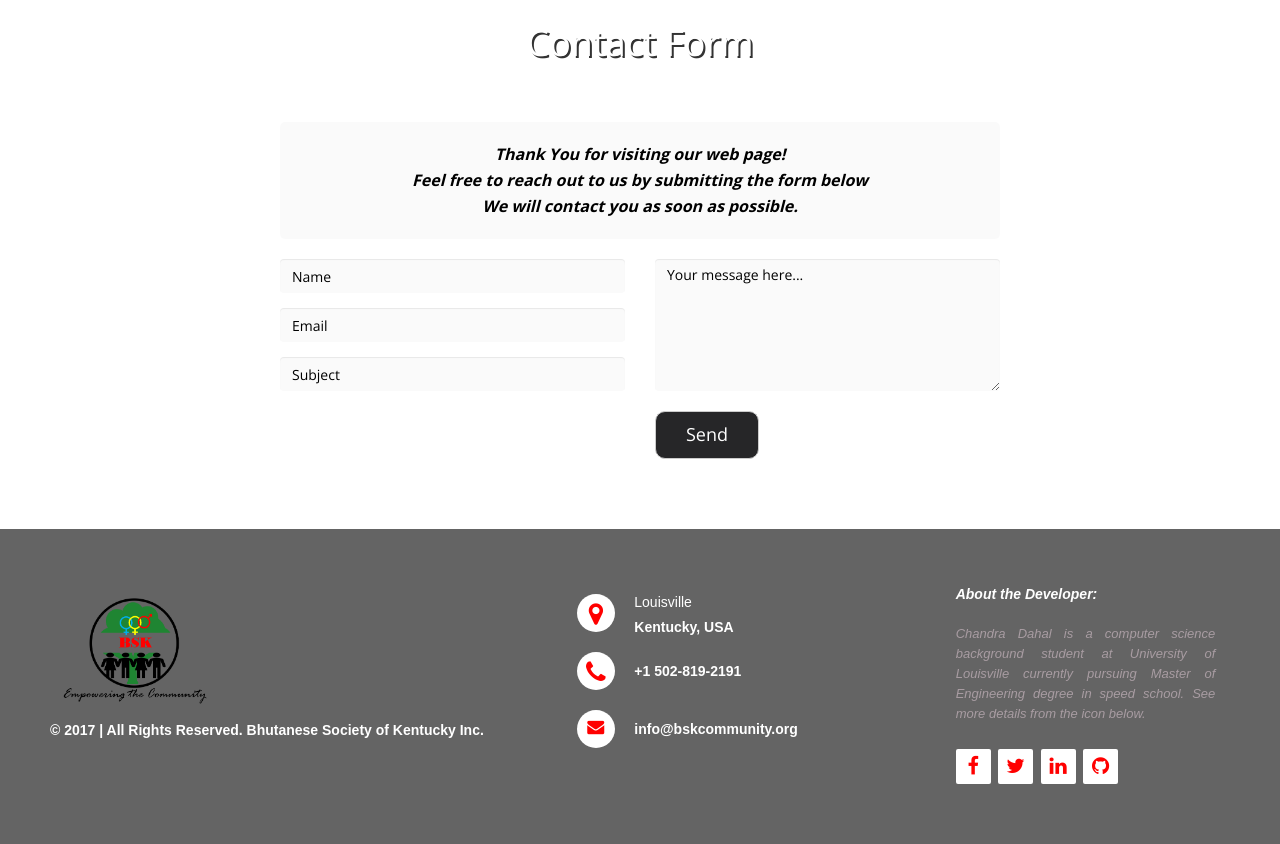
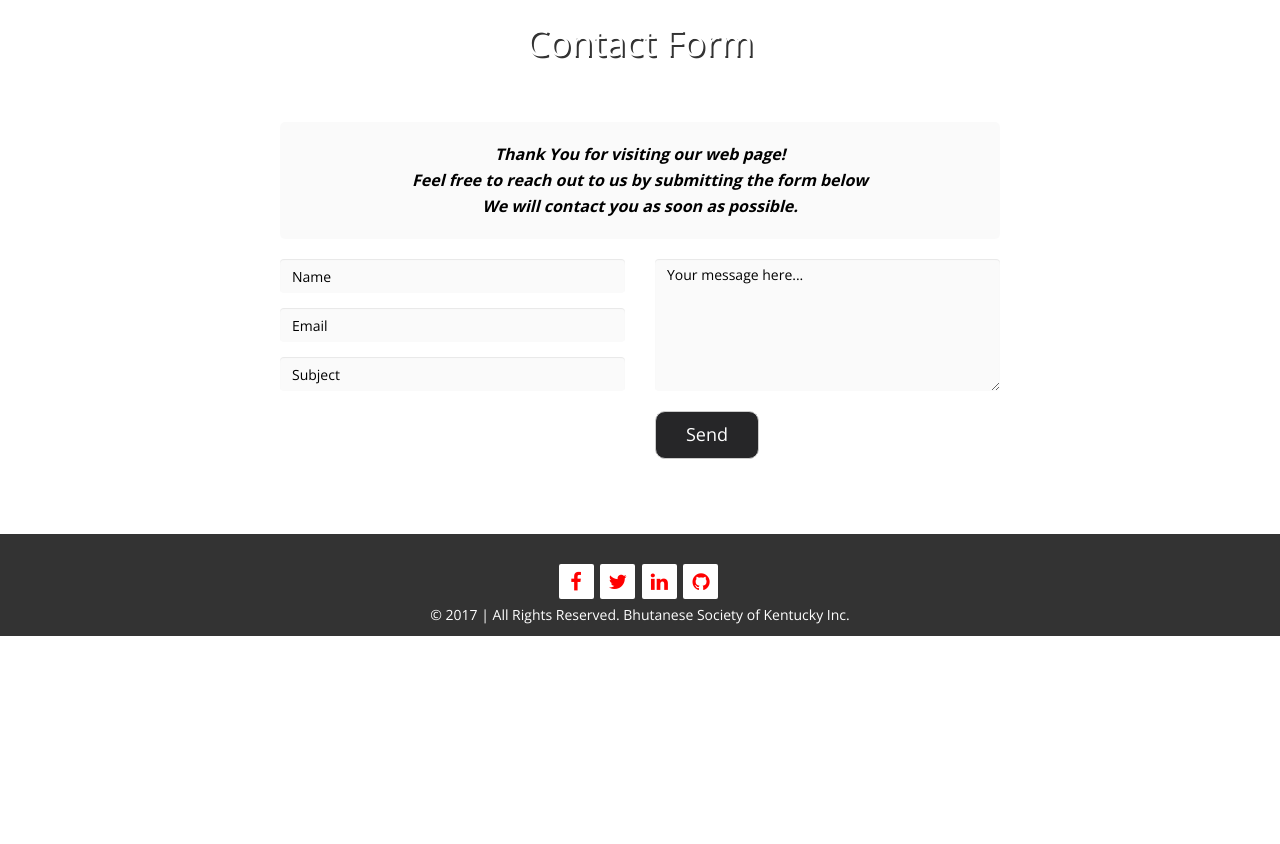
Before and after one commit to cdahal100/Code_Lousiville_Project, a plain HTML site: page index.html in a window 1280 px wide. Shown: the part 3641-4485 px from the top of the page. After the commit the page ends 4277 px from the top, so only its background shows below. Drawn offline with nearby package versions, Linux system fonts and the light colour scheme.

Commit message:
Footer Fix

```diff
--- a/css/desktop.css
+++ b/css/desktop.css
@@ -367,125 +367,17 @@ none repeat scroll 0 0;
     text-align: center;
 }
 
-/* Start Footer CSS */
-.footer-distributed{
- background-color: rgb(100, 100, 100);
- box-shadow: 0 1px 1px 0 rgba(0, 0, 0, 0.12);
- box-sizing: border-box;
- width: 100%;
- text-align: left;
- font: bold 16px sans-serif;
- padding: 55px 50px;
- margin-top: -5px;
+/*Footer*/
+.footer{
+  margin-top: auto;
 }
-
-.footer-distributed .footer-left,
-.footer-distributed .footer-center,
-.footer-distributed .footer-right{
- display: inline-block;
- vertical-align: top;
-}
-
-/* Footer left */
-.footer-distributed .footer-left{
- width: 43%;
-}
-.copyrights{
+.copyrights {
   color: white;
 }
-
-.footer-distributed .footer-left p a{
- color:  #ffffff;
- text-decoration: none;;
+.footer-icons {
+ margin-top: 20px;
 }
-
-.footer-distributed .footer-left p a:hover{
-  color: red;
-}
-
-.footer-distributed .footer-company-name{
- color:  #FFFF00;
- font-size: 14px;
- font-style: italic;
- font-weight: normal;
- margin-left: 2%;
-}
-
-/* Footer Center */
-.footer-distributed .footer-center{
- width: 33%;
-}
-
-.footer-distributed .footer-center i{
- background-color: #ffffff;
- color: #FF0000;
- font-size: 25px;
- width: 38px;
- height: 38px;
- border-radius: 50%;
- text-align: center;
- line-height: 42px;
- margin: 10px 15px;
- vertical-align: middle;
-}
-
-.footer-distributed .footer-center i.fa-envelope{
- font-size: 17px;
- line-height: 33px;
-}
-
-.footer-distributed .footer-center p{
- display: inline-block;
- color: #ffffff;
- vertical-align: middle;
- margin:0;
-}
-
-.footer-distributed .footer-center p span{
- display:block;
- font-weight: normal;
- font-size:14px;
- line-height:2;
-}
-
-.footer-distributed .footer-center p a{
- color:  #ffffff;
- text-decoration: none;;
-}
-
-.footer-distributed .footer-center p a:hover{
-  color: red;
-}
-
-/* Footer Right */
-.footer-distributed .footer-right{
- width: 22%;
-}
-
-.footer-distributed .footer-company-about{
- line-height: 20px;
- color: #a89ca2;
- font-size: 13px;
- font-style: italic;
- text-align: justify;
- text-justify: inter-word;
- font-weight: normal;
- margin: 0;
-}
-
-.footer-distributed .footer-company-about span{
- display: block;
- color:   #ffffff;
- font-size: 14px;
- font-weight: bold;
- margin-bottom: 20px;
-}
-
-.footer-distributed .footer-icons{
- margin-top: 25px;
-}
-
-.footer-distributed .footer-icons a{
+.footer-icons a{
  display: inline-block;
  width: 35px;
  height: 35px;
@@ -499,8 +391,7 @@ none repeat scroll 0 0;
  margin-right: 3px;
  margin-bottom: 5px;
 }
-
-.footer-distributed .footer-icons a:hover{
+.footer-icons a:hover{
   color:black;
 }
 
--- a/css/responsive.css
+++ b/css/responsive.css
@@ -136,6 +136,9 @@
 	.caption {
 		width: 60%;
 	}
+  .footer {
+		margin-bottom: 0;
+  }
 }
 
   /*    Wide Mobile Layout: 480px. */
@@ -230,3 +233,14 @@
           max-width: 32%;
   	}
   }
+
+  footer {
+    position: relative;
+    right: 0;
+    bottom: 0;
+    left: 0;
+    padding: 1rem;
+    background-color: #333;
+    text-align: center;
+    margin-top: 3%;
+  }
--- a/index.html
+++ b/index.html
@@ -218,39 +218,15 @@
 			</section>
 		</div>
 
-		<!--Footer Area-->
-		<footer class="footer-distributed">
-			<div class="footer-left">
-				<a href="index.html">
-				<img src="img/logo.png" alt="Logo" class="ImgLogo"></a>
-				<p class="copyrights"> &copy; 2017 | All Rights Reserved. Bhutanese Society of Kentucky Inc.</p>
-			</div>
-			<div class="footer-center">
-				<div>
-					<i class="fa fa-map-marker"></i>
-					<p><span>Louisville</span> Kentucky, USA</p>
-				</div>
-				<div>
-					<i class="fa fa-phone"></i>
-					<p>+1 502-819-2191</p>
-				</div>
-				<div>
-					<i class="fa fa-envelope"></i>
-					<p><a href="mailto:info@bskcommunity.org">info@bskcommunity.org</a></p>
-				</div>
-			</div>
-			<div class="footer-right">
-				<p class="footer-company-about">
-					<span>About the Developer:</span>
-					Chandra Dahal is a computer science background student at University of
-					Louisville currently pursuing Master of Engineering degree in speed school. See more details from the icon below.</p>
-					<div class="footer-icons">
-							<a href="https://www.facebook.com/chandra.dahal1"><i class="fa fa-facebook"></i></a>
-							<a href="https://twitter.com/dahal_chandra"><i class="fa fa-twitter"></i></a>
-							<a href="https://www.linkedin.com/in/chandradahal/"><i class="fa fa-linkedin"></i></a>
-							<a href="https://github.com/cdahal100"><i class="fa fa-github"></i></a>
-					</div>
-			</div>
+		<footer class="footer">
+			<div class="footer-icons">
+					<a href="https://www.facebook.com/chandra.dahal1"><i class="fa fa-facebook"></i></a>
+					<a href="https://twitter.com/dahal_chandra"><i class="fa fa-twitter"></i></a>
+					<a href="https://www.linkedin.com/in/chandradahal/"><i class="fa fa-linkedin"></i></a>
+					<a href="https://github.com/cdahal100"><i class="fa fa-github"></i></a>
+			<p class="copyrights"> &copy; 2017 | All Rights Reserved. Bhutanese Society of Kentucky Inc.</p>
+
+
 		</footer>
 
 		<!--js links to html-->
```
